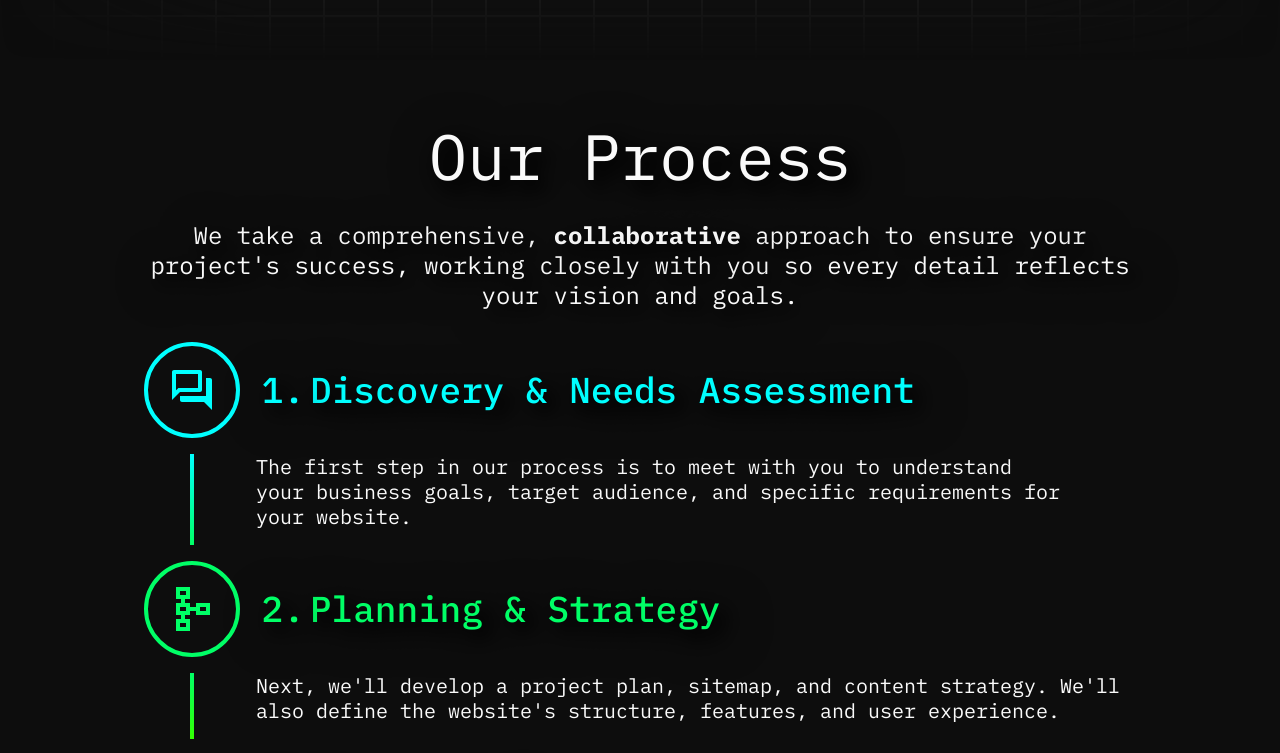
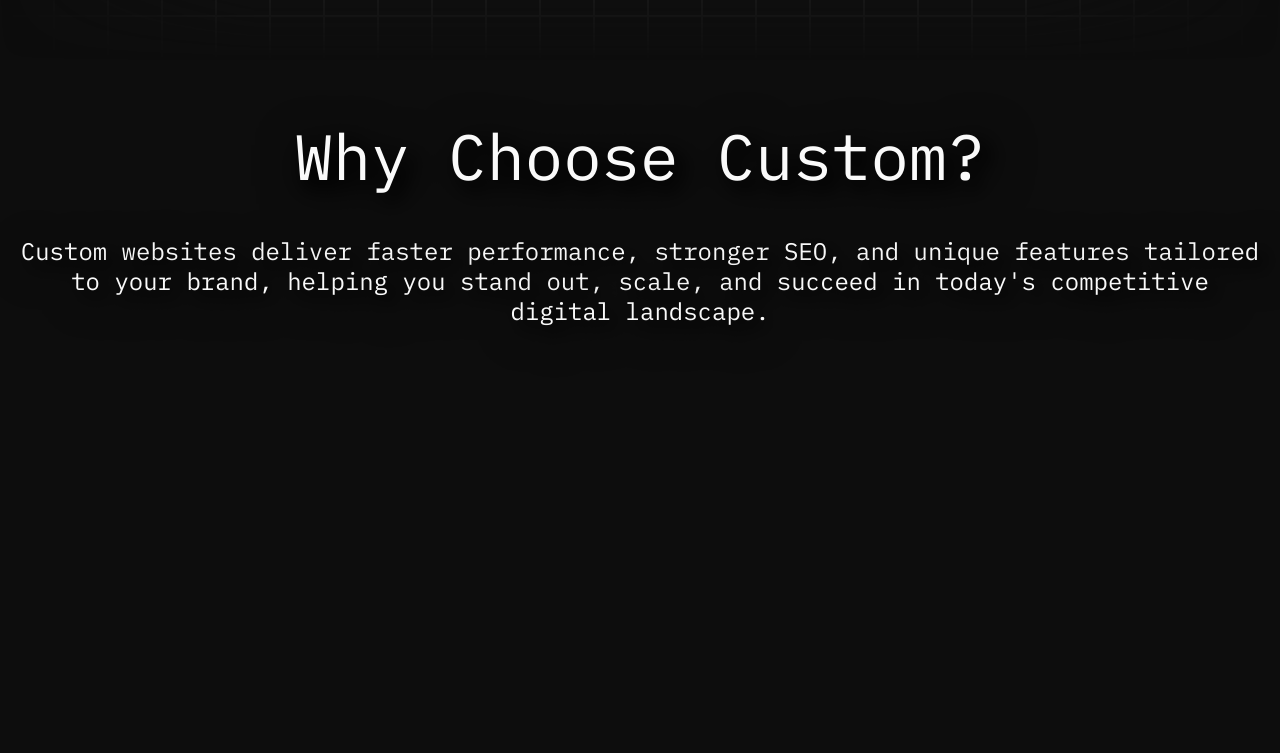
Before and after one commit to evan-baron/retcon-consulting, a Next.js app: page /development in a window 1280 px wide. Shown: the part 740-1493 px from the top of the page. Built offline with nearby package versions, Linux system fonts and the light colour scheme; a web font is replaced by a local one.

Commit message:
changing order of appearance for elements on page

```diff
--- a/src/app/development/development.module.scss
+++ b/src/app/development/development.module.scss
@@ -150,13 +150,6 @@
 	}
 
 	.process {
-		gap: 0 !important;
-
-		h2 {
-			margin-bottom: 2rem;
-			margin-top: 0 !important;
-		}
-
 		.development-description {
 			span {
 				font-style: normal;
@@ -165,7 +158,9 @@
 	}
 
 	.custom {
-		gap: 0;
+		h2 {
+			margin-top: 0 !important;
+		}
 
 		@media screen and (min-width: 850px) and (max-width: 1650px) and (min-height: 600px) and (orientation: landscape),
 			screen and (min-height: 1000px) and (min-width: 860px) and (orientation: portrait) {
--- a/src/app/development/page.tsx
+++ b/src/app/development/page.tsx
@@ -44,6 +44,18 @@ const Development = () => {
 					</p>
 				</section>
 				<section
+					className={`${styles.custom} ${styles.section}`}
+					aria-labelledby='custom-heading'
+				>
+					<h2 id='custom-heading'>Why Choose Custom?</h2>
+					<p className={styles['development-description']}>
+						Custom websites deliver faster performance, stronger SEO, and unique
+						features tailored to your brand, helping you stand out, scale, and
+						succeed in today&apos;s competitive digital landscape.
+					</p>
+					<CustomTiles />
+				</section>
+				<section
 					className={`${styles.process} ${styles.section}`}
 					aria-labelledby='process-heading'
 				>
@@ -54,13 +66,6 @@ const Development = () => {
 						every detail reflects your vision and goals.
 					</p>
 					<Timeline />
-				</section>
-				<section
-					className={`${styles.custom} ${styles.section}`}
-					aria-labelledby='custom-heading'
-				>
-					<h2 id='custom-heading'>Why Choose Custom?</h2>
-					<CustomTiles />
 				</section>
 				<section
 					className={styles.section}
```
